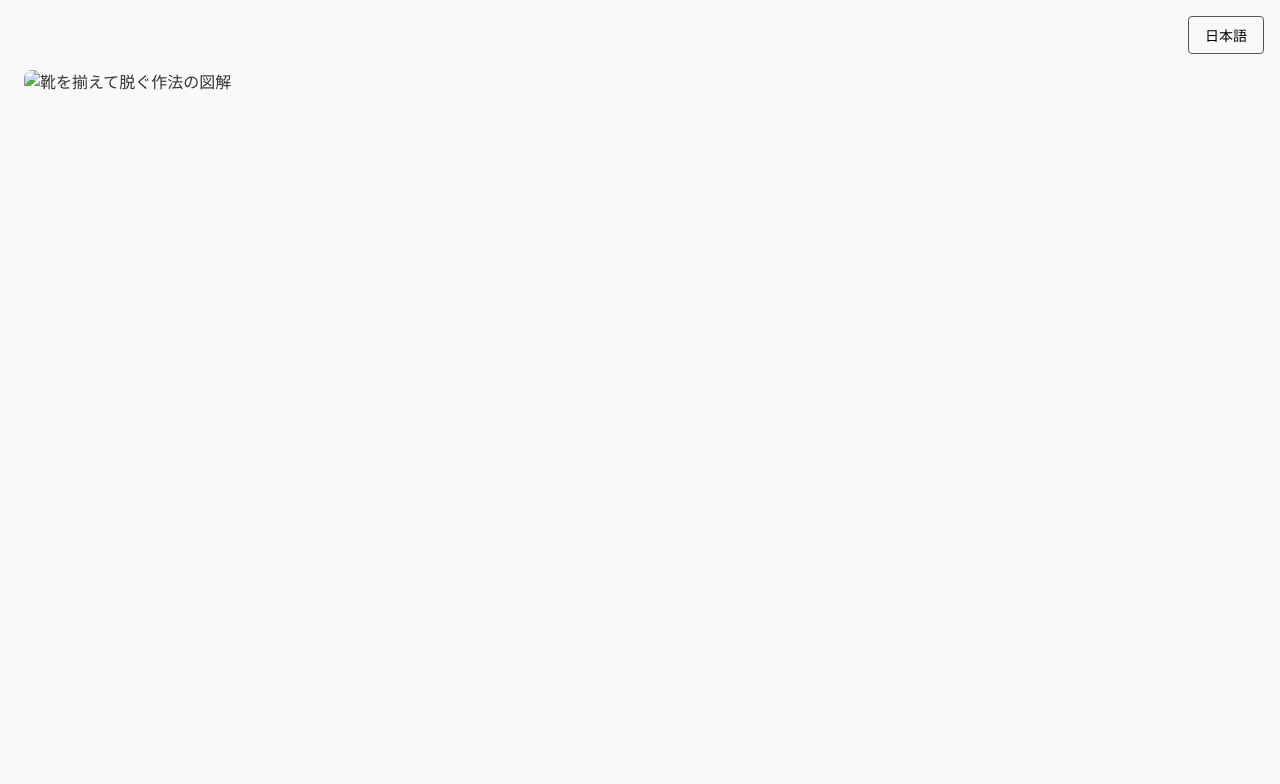
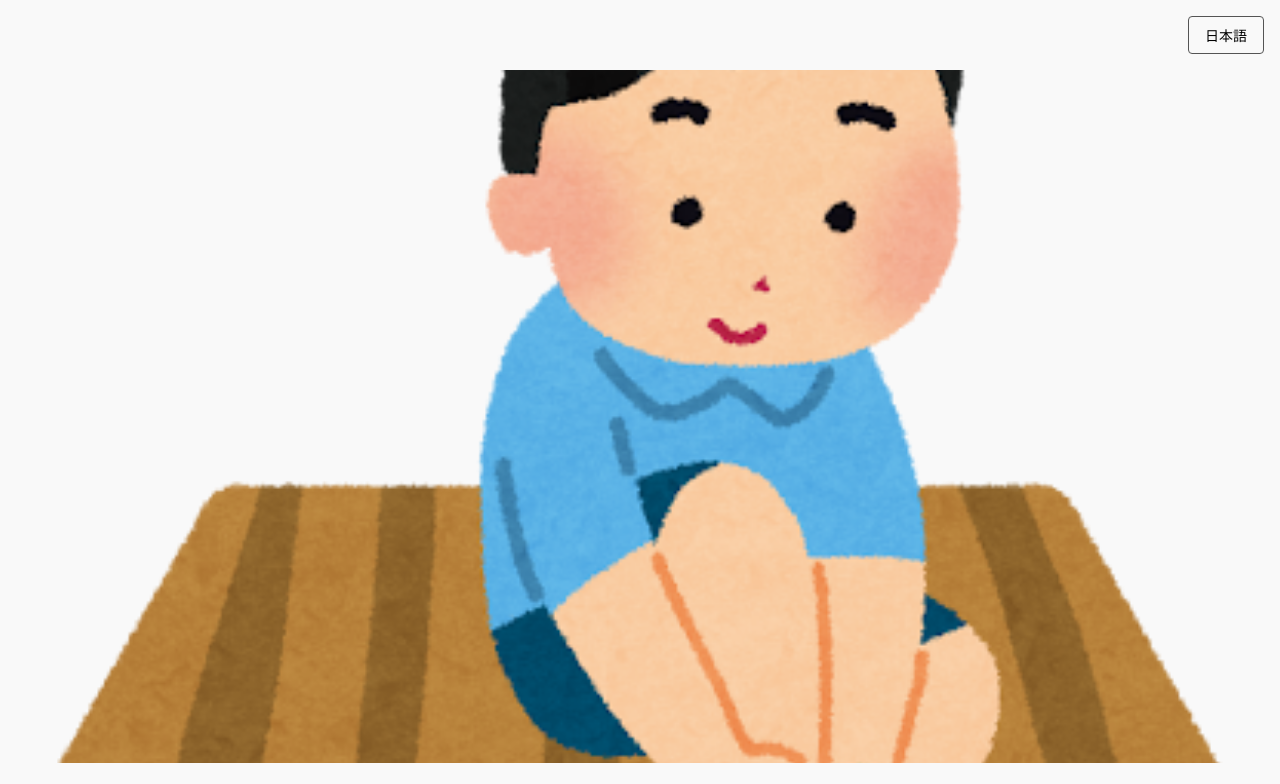
Before and after one commit to rinka1346/manner_guide_prototype, a plain HTML site: page index.html in a window 1280 px wide. Shown: the top 784 px of the page. Drawn offline with Linux system fonts and the light colour scheme.

Commit message:
change img url

```diff
--- a/index.html
+++ b/index.html
@@ -88,7 +88,7 @@
 
 <main>
   <div class="image-container">
-    <img src="shoe-etiquette.webp" alt="靴を揃えて脱ぐ作法の図解" class="hero-image">
+    <img src="./takeoff_shoes.png" alt="靴を揃えて脱ぐ作法の図解" class="hero-image">
   </div>
 
   <h1 class="ja">ここで靴をお脱ぎください</h1>
```
